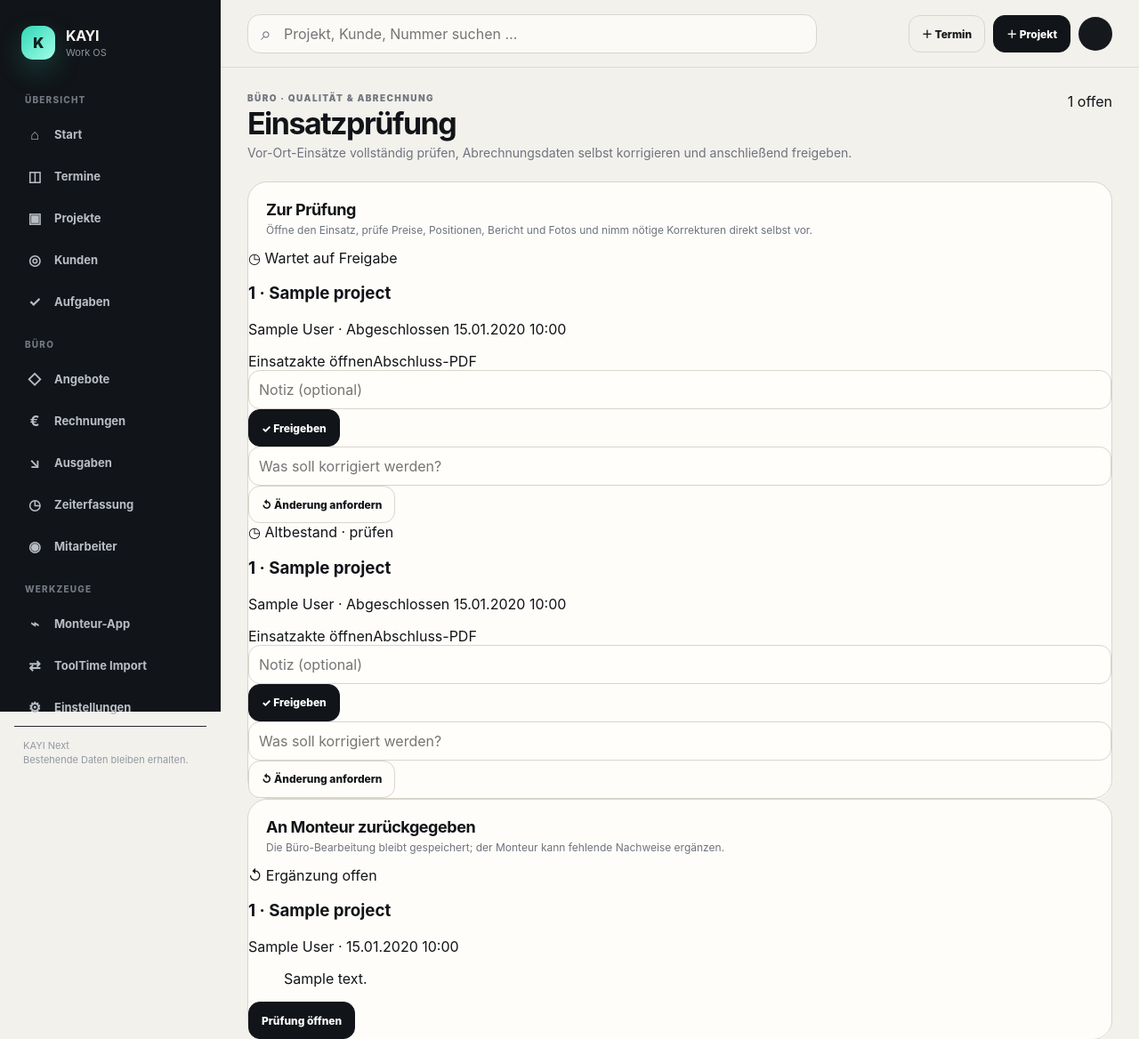
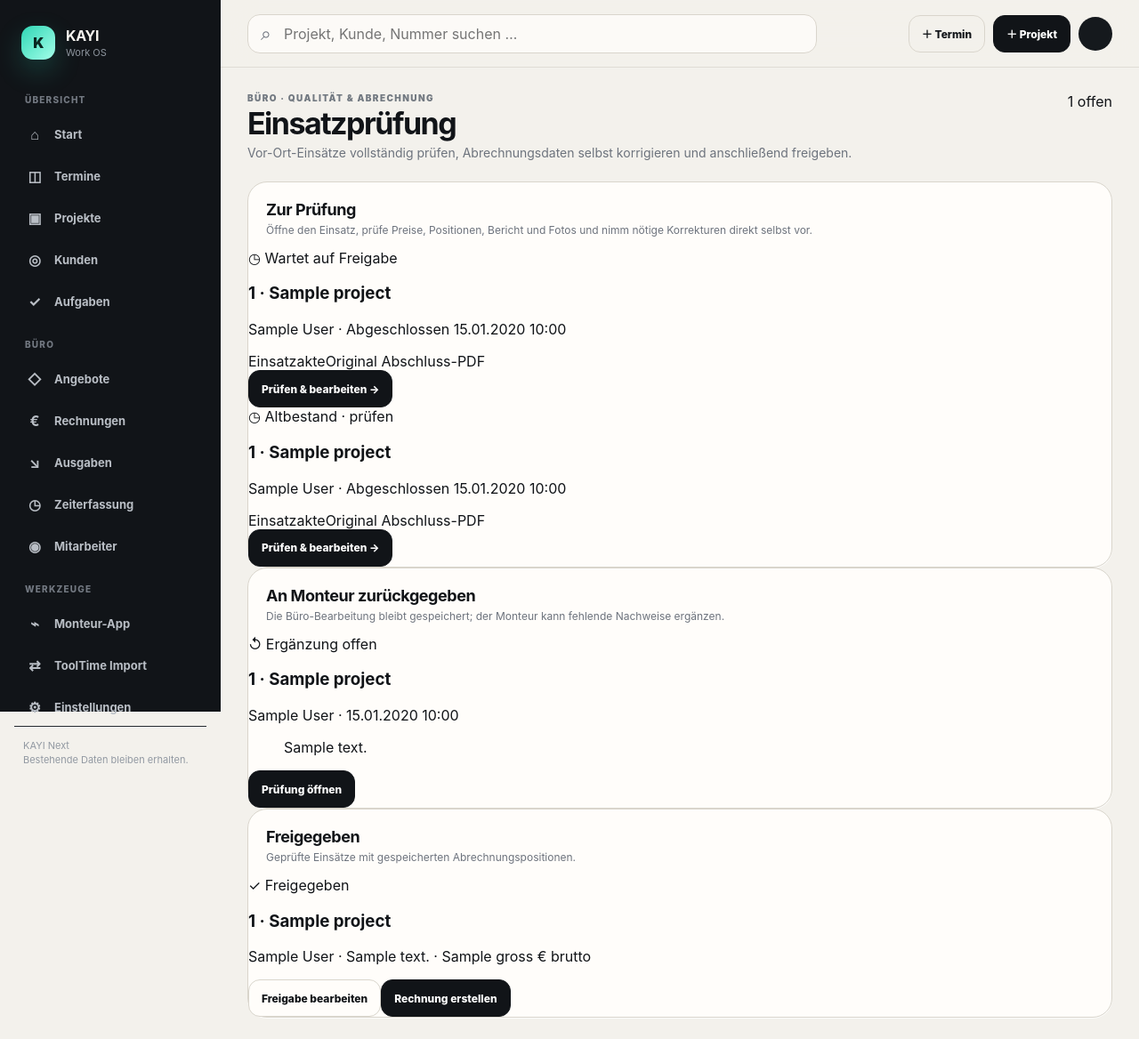
Before and after one commit to hsdarestani/KAYIHAUSTECHNIK, a Django app: template overlays/manager_review/templates/rebuild/review_queue.html in a window 1280 px wide. Shown: the top 1168 px of the page at 89% size. Run offline with Django 3.2, Linux system fonts and the light colour scheme; the template is opened without the code that fills it: most values are stand-ins (such as "Sample title", 1, 10 or a date in 2020).

Commit message:
Open owner edit view from review queue

```diff
--- a/overlays/manager_review/templates/rebuild/review_row.html
+++ b/overlays/manager_review/templates/rebuild/review_row.html
@@ -3,10 +3,9 @@
     <div class="nx-review-status">{% if legacy %}◷ Altbestand · prüfen{% else %}◷ Wartet auf Freigabe{% endif %}</div>
     <h3>{% if doc.project %}{{ doc.project.number }} · {{ doc.project.title }}{% else %}Einsatz #{{ doc.metadata.event_id }}{% endif %}</h3>
     <p>{% if doc.project %}{{ doc.project.customer.display_name }} · {% endif %}Abgeschlossen {{ doc.created_at|date:'d.m.Y H:i' }}{% if doc.uploaded_by %} · {{ doc.uploaded_by.get_full_name|default:doc.uploaded_by.username }}{% endif %}</p>
-    <div class="nx-review-links"><a href="/appointments/{{ doc.metadata.event_id }}/">Einsatzakte öffnen</a><a href="/appointments/{{ doc.metadata.event_id }}/completion/pdf/" target="_blank">Abschluss-PDF</a></div>
+    <div class="nx-review-links"><a href="/appointments/{{ doc.metadata.event_id }}/">Einsatzakte</a><a href="/appointments/{{ doc.metadata.event_id }}/completion/pdf/" target="_blank">Original Abschluss-PDF</a></div>
   </div>
   <div class="nx-review-actions">
-    <form method="post" action="{% url 'field-review-approve' doc.pk %}">{% csrf_token %}<input class="nx-control" name="note" placeholder="Notiz (optional)"><button class="nx-btn nx-btn-primary" type="submit">✓ Freigeben</button></form>
-    <form method="post" action="{% url 'field-review-changes' doc.pk %}">{% csrf_token %}<input class="nx-control" name="note" required placeholder="Was soll korrigiert werden?"><button class="nx-btn" type="submit">↺ Änderung anfordern</button></form>
+    <a class="nx-btn nx-btn-primary" href="{% url 'field-review-detail' doc.pk %}">Prüfen & bearbeiten →</a>
   </div>
 </article>
```
